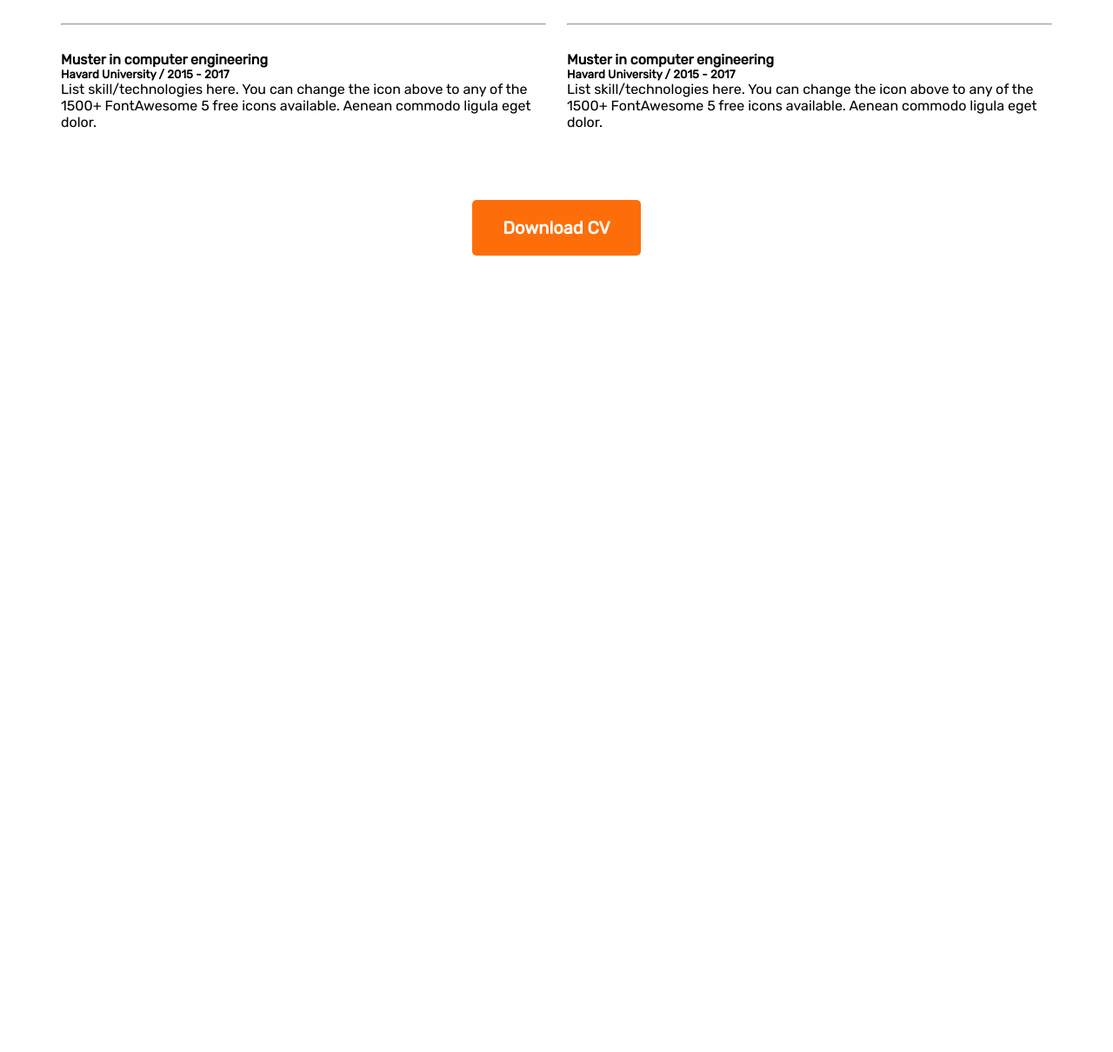
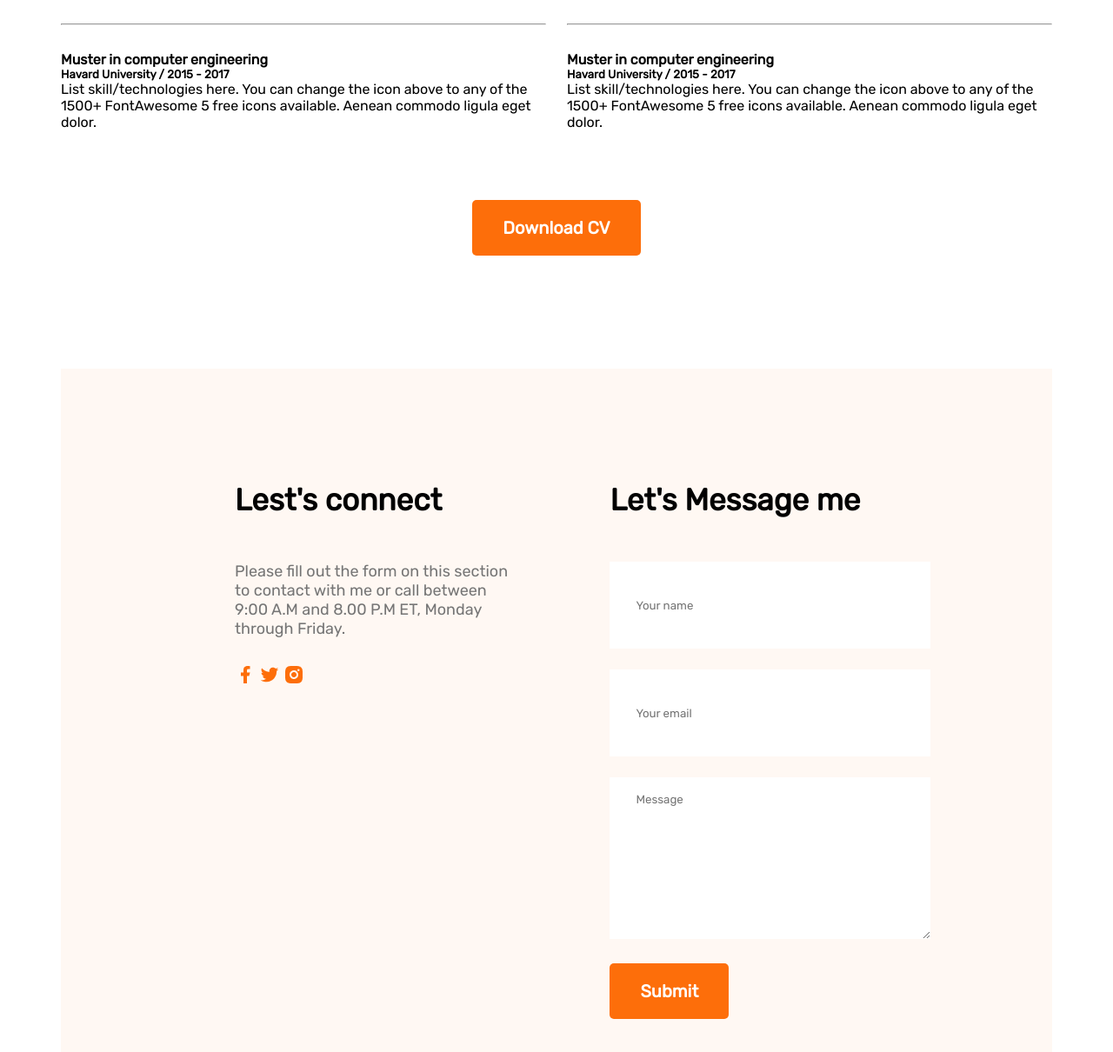
Before and after one commit to sadiawcutecat/developer-portfolio, a plain HTML site: page index.html in a window 1280 px wide. Shown: the part 2503-3713 px from the top of the page at 87% size. Before the commit the page ends 2797 px from the top, so only its background shows below. Drawn offline with Linux system fonts and the light colour scheme.

Commit message:
contact added

```diff
--- a/index.html
+++ b/index.html
@@ -142,6 +142,31 @@
             </div>
 
         </section>
+        <!-- contact section -->
+        <section class="contact">
+            <div>
+                <h3 class="section-title">Lest's connect</h3>
+                <p class="section-d">Please fill out the form on this section to contact with me or call between 9:00 A.M and 8.00 P.M ET, Monday through Friday.</p>
+                <a href="">
+                    <img src="images/icons/facebook.png" alt="">
+                </a>
+                <a href="">
+                    <img src="images/icons/twitter.png" alt="">
+                </a>
+                <a href="">
+                    <img src="images/icons/insta.png" alt="">
+                </a>
+            </div>
+            <div>
+                <h3 class="section-title"> Let's Message me</h3>
+                <form action="">
+                    <input type="text" name="" id="" placeholder="Your name">
+                    <input type="email" name="" id="" placeholder="Your email">
+                    <textarea name="" id="" cols="30" rows="10" placeholder="Message"></textarea>
+                    <input class="btn-primary" type="submit" value="Submit">
+                </form>
+            </div>
+        </section>
     </main>
     <footer>
 
--- a/styles/portfolio.css
+++ b/styles/portfolio.css
@@ -172,3 +172,28 @@
     margin-top: 50px;
     text-align: center;
 }
+
+
+/* contact styles */
+.contact .section-title{
+    text-align: left;
+}
+.contact{
+    display: flex;
+    gap: 100px;
+    background-color:#FFF8F3;
+    padding: 130px 200px;
+}
+.contact input[type="text"], input[type="email"], textarea{
+    margin-bottom: 24px;
+    border: 0;
+    width: 100%;
+    padding:18px 30px;
+
+}
+input{
+    height: 64px;
+}
+.contact a{
+    text-decoration: none;
+}
```
